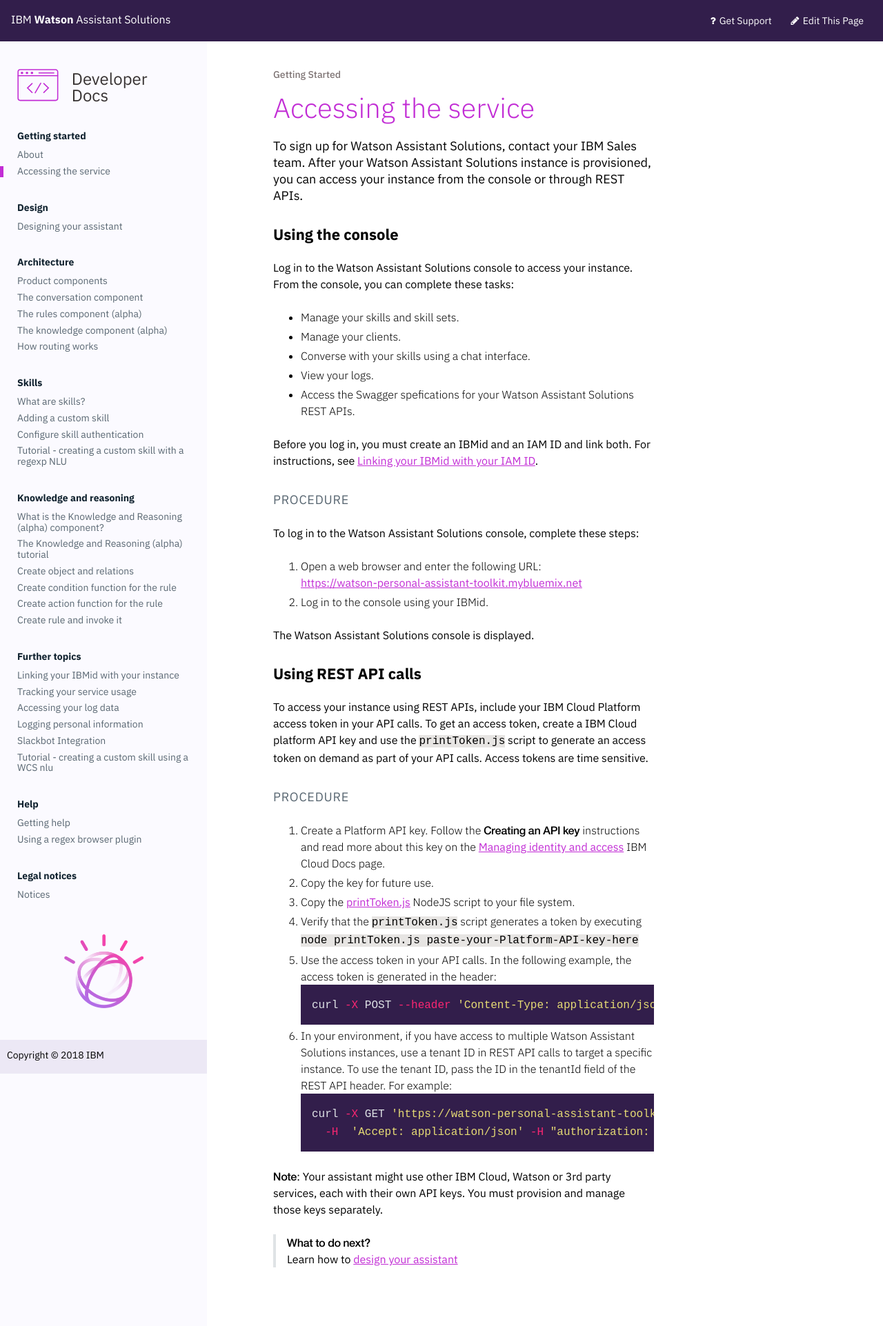
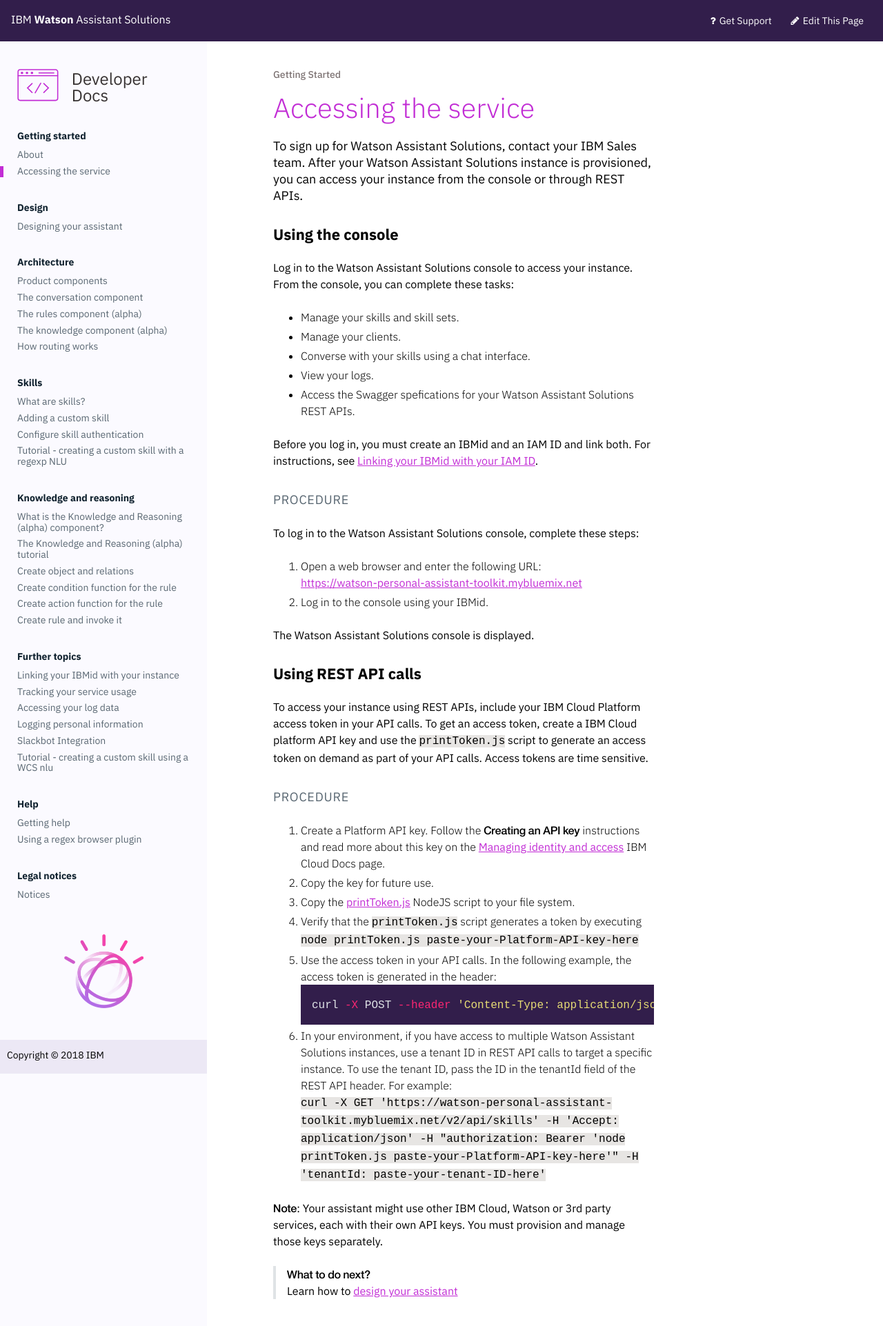
Before and after one commit to Watson-Personal-Assistant/developer, a Jekyll site: the page built from _content/get-started/get-api-key.md, in a window 1280 px wide. Shown: the top 1923 px of the page at 69% size. Built offline with Jekyll 4.4.1, drawn with Linux system fonts in a browser that asks for light colours.

Commit message:
reformats a line to show examples that work and don't for discussion

````diff
--- a/_content/get-started/get-api-key.md
+++ b/_content/get-started/get-api-key.md
@@ -33,11 +33,8 @@
 ```shell
 curl -X POST --header 'Content-Type: application/json' --header 'Accept: application/json' --header "authorization: Bearer `node printToken.js paste-your-Platform-API-key-here`" -d '{ "text": "Hello", "language": "en-US", "userID": "application-14c", "deviceType": "phone", "additionalInformation": { "context": {} } }' 'https://watson-personal-assistant-toolkit.mybluemix.net/v2/api/skillsets/built-in/converse'
 ```
-6. In your environment, if you have access to multiple Watson Assistant Solutions instances, use a tenant ID in REST API calls to target a specific instance.  To use the tenant ID, pass the ID in the tenantId field of the REST API header. For example:
-```shell
-curl -X GET 'https://watson-personal-assistant-toolkit.mybluemix.net/v2/api/skills'
-  -H  'Accept: application/json' -H "authorization: Bearer 'node printToken.js paste-your-Platform-API-key-here'" -H 'tenantId: paste-your-tenant-ID-here'
-```
+6. In your environment, if you have access to multiple Watson Assistant Solutions instances, use a tenant ID in REST API calls to target a specific instance.  To use the tenant ID, pass the ID in the tenantId field of the REST API header. For example: <br>
+`curl -X GET 'https://watson-personal-assistant-toolkit.mybluemix.net/v2/api/skills' -H  'Accept: application/json' -H "authorization: Bearer 'node printToken.js paste-your-Platform-API-key-here'" -H 'tenantId: paste-your-tenant-ID-here'`
 
 **Note**: Your assistant might use other IBM Cloud, Watson or 3rd party services, each with their own API keys. You must provision and manage those keys separately.
 
````
